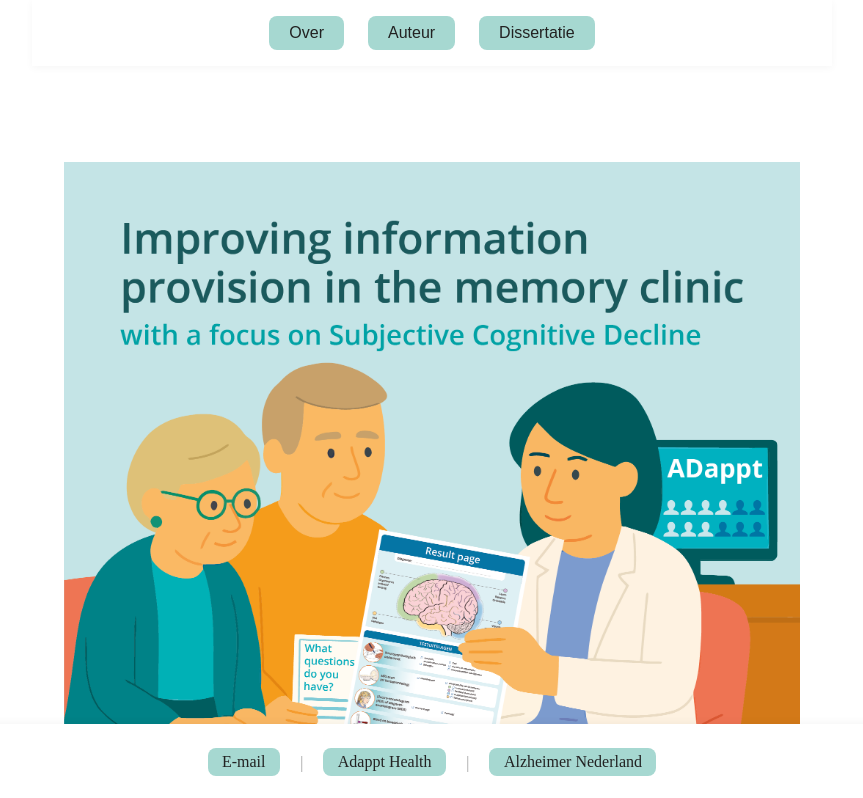
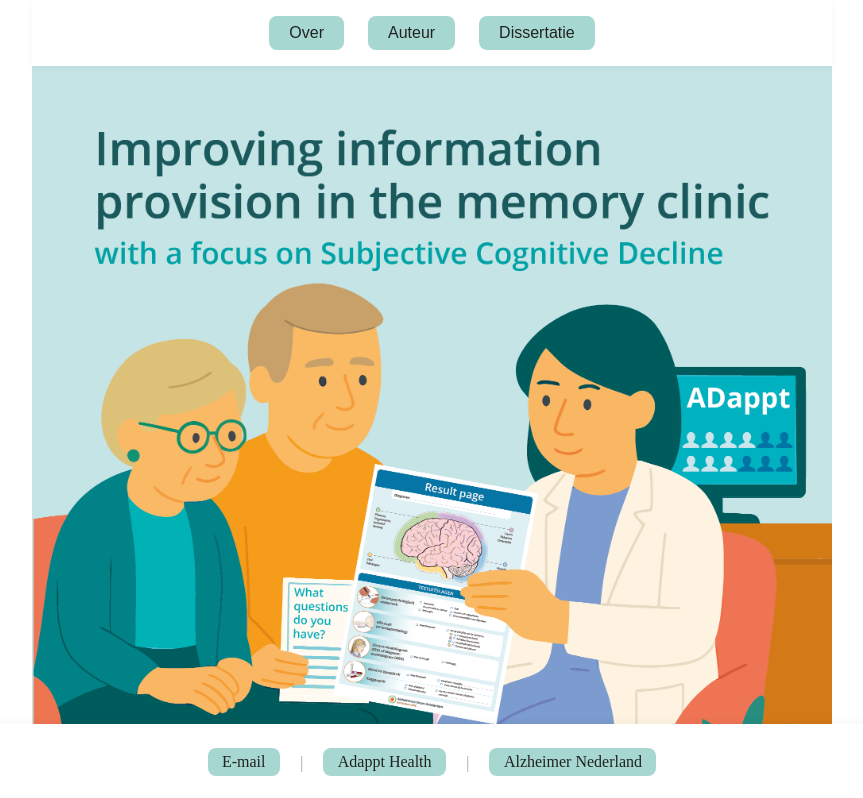
Before and after one commit to JCZuurmond/hma-hendriksen-dissertatie-website, a SvelteKit app: page / in a window 1280 px wide. Shown: the top 798 px of the page, without its empty margins (208-1071 px from the left). Built offline with nearby package versions, Linux system fonts and the light colour scheme.

Commit message:
Remove padding from main

```diff
--- a/src/routes/+page.svelte
+++ b/src/routes/+page.svelte
@@ -110,7 +110,7 @@
     justify-content: flex-start;
     min-height: 60vh;
     text-align: left;
-    padding: 6rem 2rem 2rem 2rem;
+    padding: 0;
   }
   .header-background {
     width: 100%;
```
